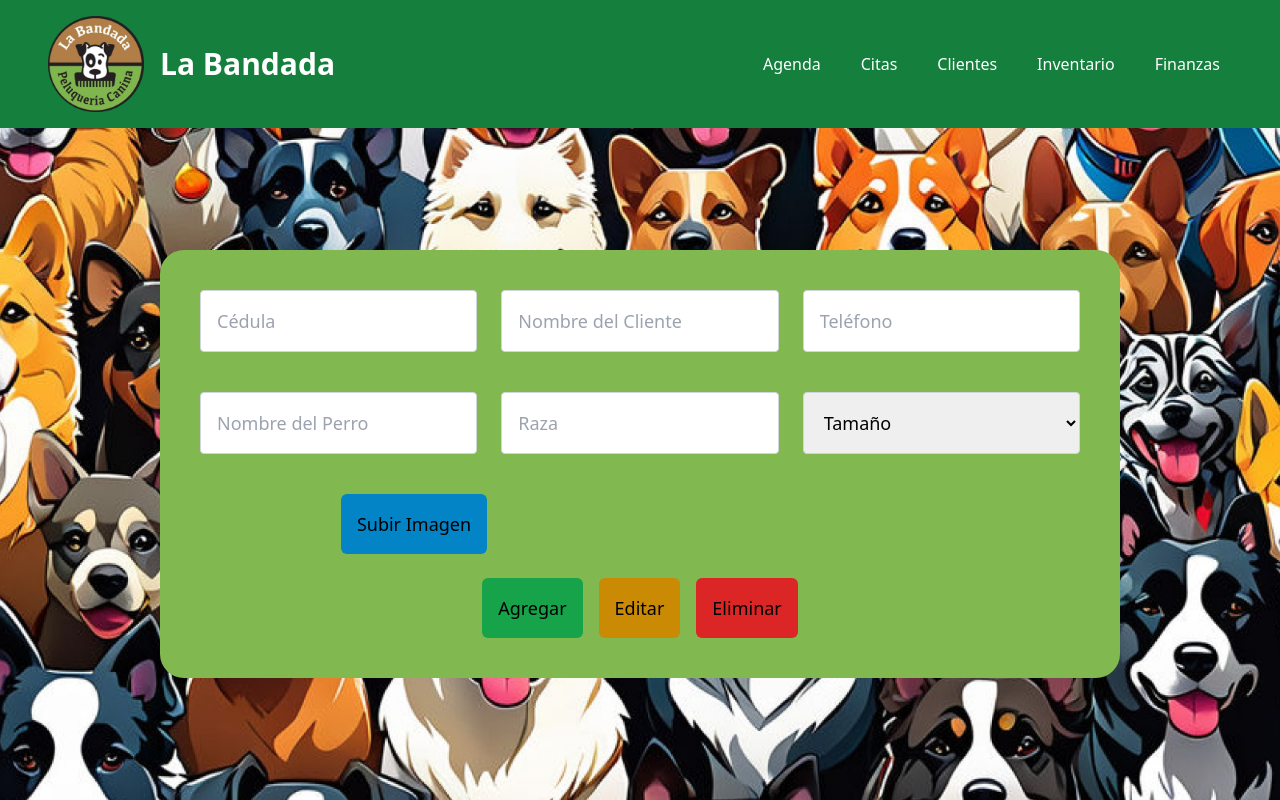
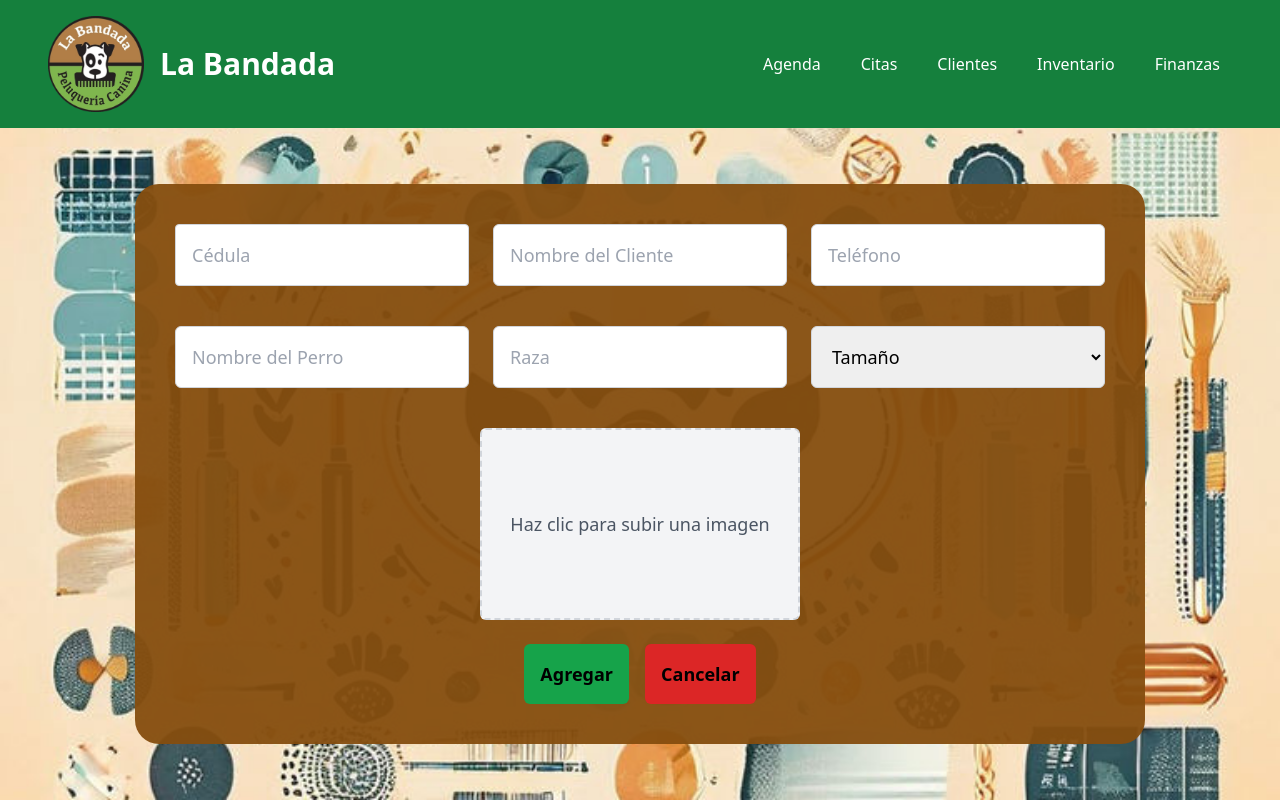
Before and after one commit to Fabito232/DogGroom, a React (Vite) app in the folder frontend/dog_groom/: page /agregarCliente in a window 1280 px wide. Built offline with nearby package versions, Linux system fonts and the light colour scheme.

Commit message:
Cambio diseños

```diff
--- a/frontend/dog_groom/src/components/AgendarCita.jsx
+++ b/frontend/dog_groom/src/components/AgendarCita.jsx
@@ -66,22 +66,26 @@ function AgendarCita() {
     <div className="relative min-h-screen flex flex-col bg-primary bg-opacity-80 bg-fondo1 bg-cover">
       <Header />
       <div className="flex flex-grow items-center justify-center">
+        {/* Contenedor principal */}
+        <div className="flex flex-col md:flex-row w-full max-w-6xl rounded-3xl p-8 m-4">
           {/* Contenedor de lista de clientes */}
-        <div className="w-1/3 bg-amber-800 bg-opacity-90 rounded-3xl p-8 m-4 overflow-auto">
+          <div className="w-full md:w-1/3 bg-amber-800 bg-opacity-90 rounded-3xl p-8 m-4 overflow-hidden">
+            <div className="overflow-y-auto" style={{ maxHeight: '400px', scrollbarWidth: 'none' }}>
               <ul className="list-none p-0">
                 {clientes.map((cliente) => (
                   <li key={cliente.id} className="bg-black my-2 p-2 rounded-md text-white">
                     <span>
-                  {cliente.id} - {cliente.nombreCliente} - {cliente.cedula}
+                      {cliente.nombreCliente} - {cliente.cedula}
                     </span>
                   </li>
                 ))}
               </ul>
             </div>
+          </div>
 
           {/* Contenedor de formulario de cliente */}
-        <div className="bg-sky-900 rounded-3xl p-8 m-4 flex items-center justify-center">
-          <form onSubmit={handleAgregarCliente} className="space-y-4">
+          <div className="w-full md:w-3/4 bg-sky-900 rounded-3xl p-8 m-4 flex items-center justify-center">
+            <form onSubmit={handleAgregarCliente} className="space-y-4 w-full">
               <div className="grid grid-cols-1 md:grid-cols-3 gap-4 mb-4">
                 <input
                   className="p-3 border border-gray-300 rounded w-full mb-2"
@@ -220,6 +224,7 @@ function AgendarCita() {
           </div>
         </div>
       </div>
+    </div>
   );
 }
 
--- a/frontend/dog_groom/src/components/AgregarCliente.jsx
+++ b/frontend/dog_groom/src/components/AgregarCliente.jsx
@@ -28,10 +28,10 @@ function AgregarCliente() {
     };
 
     return (
-        <div className="relative min-h-screen flex flex-col bg-primary bg-citas bg-cover bg-fondo1">
+        <div className="relaive flex flex-col min-h-screen bg-primary bg-agregarCliente bg-cover">
             <Header />
-            <div className="flex flex-grow items-center justify-center">
-                <div className="bg-customGreen rounded-3xl p-10 m-6 flex items-center justify-center w-3/4">
+            <div className="flex-grow flex items-center justify-center">
+                <div className="bg-yellow-800 bg-opacity-95 rounded-3xl p-10 m-6 flex items-center justify-center">
                     <form onSubmit={handleAgregarCliente} className="space-y-6">
                         <div className="grid md:grid-cols-3 gap-6">
                             <input
@@ -44,7 +44,7 @@ function AgregarCliente() {
                                 required
                             />
                             <input
-                                className="p-4 text-lg border border-gray-300 rounded w-full mb-4"
+                                className="p-4 text-lg border border-gray-300 rounded-md w-full mb-4"
                                 type="text"
                                 id="NombreCliente"
                                 placeholder="Nombre del Cliente"
@@ -53,7 +53,7 @@ function AgregarCliente() {
                                 required
                             />
                             <input
-                                className="p-4 text-lg border border-gray-300 rounded w-full mb-4"
+                                className="p-4 text-lg border border-gray-300 rounded-md w-full mb-4"
                                 type="text"
                                 id="telefono"
                                 placeholder="Teléfono"
@@ -65,7 +65,7 @@ function AgregarCliente() {
 
                         <div className="grid md:grid-cols-3 gap-6">
                             <input
-                                className="p-4 text-lg border border-gray-300 rounded w-full mb-4"
+                                className="p-4 text-lg border border-gray-300 rounded-md w-full mb-4"
                                 type="text"
                                 id="NombrePerro"
                                 placeholder="Nombre del Perro"
@@ -74,7 +74,7 @@ function AgregarCliente() {
                                 required
                             />
                             <input
-                                className="p-4 text-lg border border-gray-300 rounded w-full mb-4"
+                                className="p-4 text-lg border border-gray-300 rounded-md w-full mb-4"
                                 type="text"
                                 id="raza"
                                 placeholder="Raza"
@@ -83,7 +83,7 @@ function AgregarCliente() {
                                 required
                             />
                             <select
-                                className="p-4 text-lg border border-gray-300 rounded w-full mb-4"
+                                className="p-4 text-lg border border-gray-300 rounded-md w-full mb-4"
                                 id="tamanno"
                                 placeholder="Tamaño"
                                 value={tamanoMascota}
@@ -97,52 +97,45 @@ function AgregarCliente() {
                             </select>
                         </div>
 
-                        <div className="grid grid-cols-1 md:grid-cols-2 items-center justify-center gap-6 mb-6">
-                            <div className="flex justify-center">
+                        <div className="flex justify-center items-center mb-6">
                             <input
                                 type="file"
                                 id="imagenMascota"
                                 className="hidden"
                                 onChange={handleImageChange}
+                                required
                             />
                             <label
                                 htmlFor="imagenMascota"
-                                    className="p-4 text-lg bg-sky-600 rounded-md text-black hover:bg-sky-700 focus:outline-none cursor-pointer"
+                                className="w-80 h-48 flex flex-col justify-center items-center border-2 border-dashed border-gray-300 rounded-md p-4 cursor-pointer bg-gray-100 hover:bg-gray-200 focus:outline-none"
                             >
-                                    Subir Imagen
+                                {fotoUrl ? (
+                                    <img src={fotoUrl} alt="Imagen de la Mascota" className="rounded-lg w-full h-full object-cover" />
+                                ) : (
+                                    <span className="text-lg text-gray-600">Haz clic para subir una imagen</span>
+                                )}
                             </label>
                         </div>
-                            <div className="flex justify-center">
-                                {fotoUrl && (
-                                    <img src={fotoUrl} alt="Imagen de la Mascota" className="rounded-lg w-72 h-40 object-cover" />
-                                )}
-                            </div>
-                        </div>
+
                         <div className="flex justify-center space-x-4 mb-6">
                             <button
-                                className="p-4 text-lg bg-green-600 rounded-md text-black hover:bg-green-700 focus:outline-none"
-                                type="button"
+                                className="p-4 text-lg bg-green-600 rounded-md text-black font-bold hover:bg-green-700 focus:outline-none"
+                                type="submit"
                             >
                                 Agregar
                             </button>
                             <button
-                                className="p-4 text-lg bg-yellow-600 rounded-md text-black hover:bg-yellow-700 focus:outline-none"
+                                className="p-4 text-lg bg-red-600 rounded-md text-black font-bold hover:bg-red-700 focus:outline-none"
                                 type="button"
                             >
-                                Editar
-                            </button>
-                            <button
-                                className="p-4 text-lg bg-red-600 rounded-md text-black hover:bg-red-700 focus:outline-none"
-                                type="button"
-                            >
-                                Eliminar
+                                Cancelar
                             </button>
                         </div>
                     </form>
                 </div>
             </div>
         </div>
-    );
+    )
 }
 
 export default AgregarCliente;
--- a/frontend/dog_groom/tailwind.config.js
+++ b/frontend/dog_groom/tailwind.config.js
@@ -17,7 +17,8 @@ export default {
         'fondo1': "url('./src/assets/Fondo1.jpg')",
         'fondo2': "url('./src/assets/Fondo2.png')",
         'logo': "url('./src/assets/Logo.png')",
-        'perroFacturando': "url('./src/assets/perro-facturando-dinero.png')"
+        'perroFacturando': "url('./src/assets/perro-facturando-dinero.png')",
+        'agregarCliente' : "url('./src/assets/fondoAgregarCliente.jpeg')"
       },
       colors: {
         transparent: 'transparent',
```
Also changed, not shown: frontend/dog_groom/src/assets/fondoAgregarCliente.jpeg (added). Lines whose indentation alone changed are shown as unchanged.
